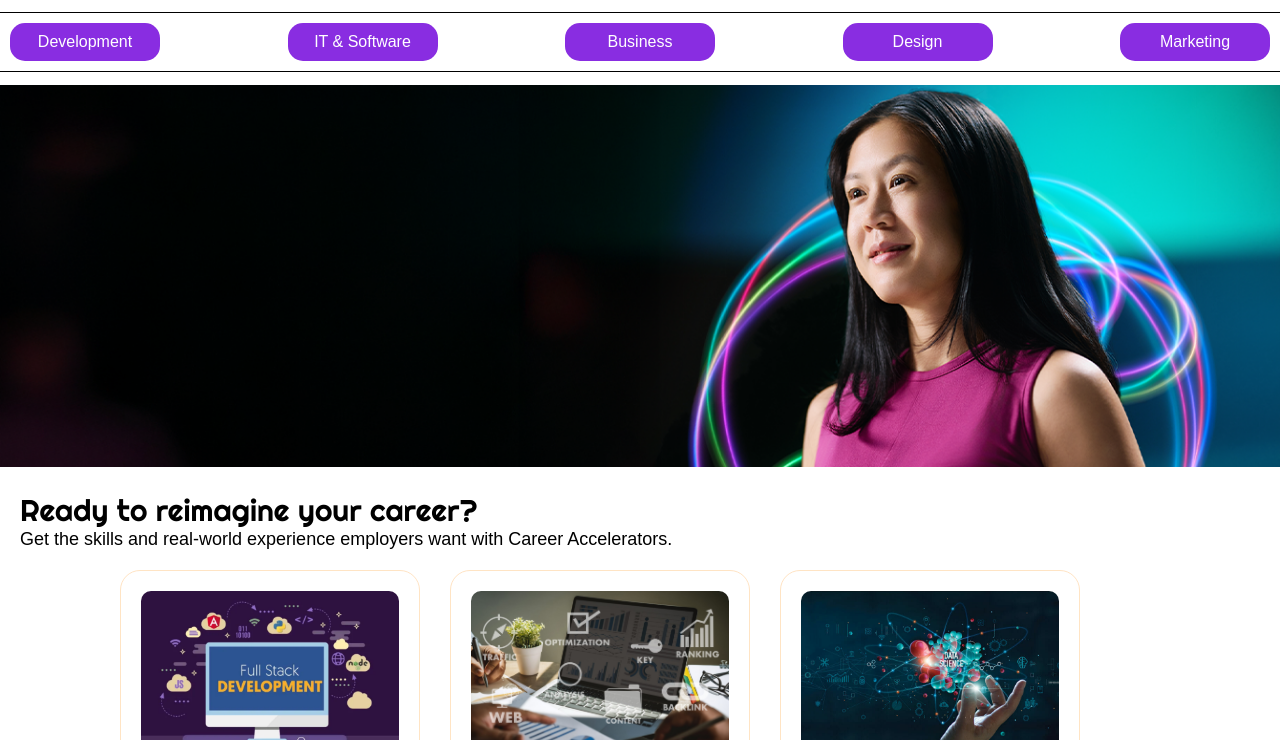
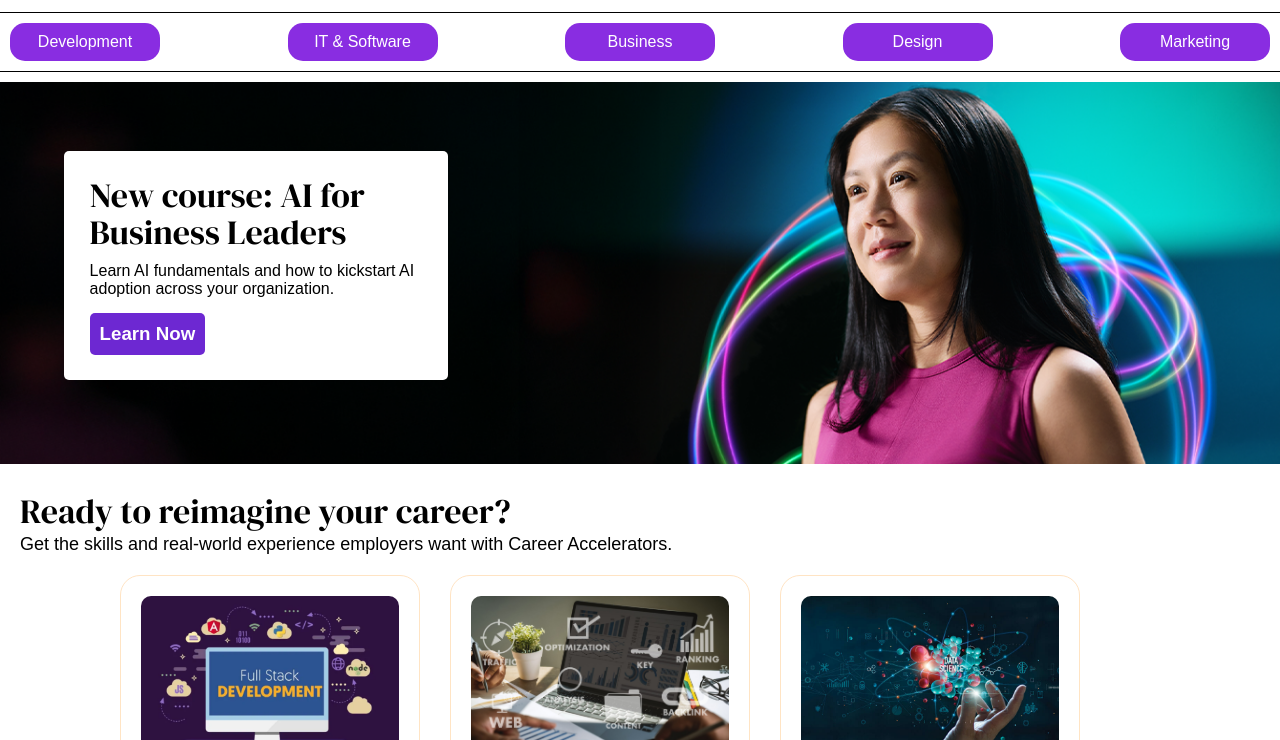
Before and after one commit to Suganthan23/Suganthan23-Udemy-Home-Page-Clone, a plain HTML site: page index.html in a window 1280 px wide. Shown: the part 60-800 px from the top of the page. Drawn offline with Linux system fonts and the light colour scheme; a web font is replaced by a local one.

Commit message:
Updated using position

```diff
--- a/index.html
+++ b/index.html
@@ -18,6 +18,9 @@
     <link rel="preconnect" href="https://fonts.googleapis.com">
     <link rel="preconnect" href="https://fonts.gstatic.com" crossorigin>
     <link href="https://fonts.googleapis.com/css2?family=Righteous&display=swap" rel="stylesheet">
+    <link rel="preconnect" href="https://fonts.googleapis.com">
+    <link rel="preconnect" href="https://fonts.gstatic.com" crossorigin>
+    <link href="https://fonts.googleapis.com/css2?family=DM+Serif+Display:ital@0;1&display=swap" rel="stylesheet">
     <link rel="stylesheet" href="style.css" />
 </head>
 
@@ -35,7 +38,12 @@
         </div>
         <div class="navbar__s3">
             <p>Courses</p>
-            <p>My Learning</p>
+            <div class="mylearning">
+                <p>My Learning</p>
+                <div class="mylearning-popup">
+                    <p>You did not purchase anything yet</p>
+                </div>
+            </div>
             <i class="fa-solid fa-cart-shopping fa-lg"></i>
             <i class="fa-solid fa-bell fa-lg"></i>
             <i class="fa-solid fa-user fa-lg"></i>
@@ -54,6 +62,13 @@
     <!-- ✅ Hero -->
     <section class="sale-image">
         <img src="./images/sale-image.png" alt="Sale Image" />
+        <div class="sale-image-offer">
+            <h1 style="line-height: 1.1;">
+                New course: AI for<br>Business Leaders
+            </h1>
+            <p>Learn AI fundamentals and how to kickstart AI<br>adoption across your organization.</p>
+            <h3>Learn Now</h3>
+        </div>
     </section>
 
     <!-- ✅ Recommended Courses -->
@@ -192,7 +207,8 @@
         </div>
         <div class="bottom-container">
             <div class="bottom-left">
-                <img src="images/logo-udemy-inverted.svg" alt="Udemy" width="91.07142857142857" height="34" loading="eager">
+                <img src="images/logo-udemy-inverted.svg" alt="Udemy" width="91.07142857142857" height="34"
+                    loading="eager">
                 <p>© 2025 Udemy, Inc.</p>
             </div>
             <div class="bottom-right">
--- a/style.css
+++ b/style.css
@@ -18,6 +18,9 @@ body {
     border-bottom: 1px solid black;
     background-color: white;
     gap: 10px;
+    position: sticky;
+    top: 0;
+    z-index: 1;
 }
 
 .navbar__logo {
@@ -74,6 +77,26 @@ body {
     /* Required for fa-solid icons */
 }
 
+.mylearning {
+    position: relative;
+    cursor: pointer;
+}
+
+.mylearning-popup {
+    position: absolute;
+    background-color: white;
+    border: 1px solid black;
+    width: 110px;
+    top: 150%;
+    padding: 10px;
+    right: 0;
+    display: none;
+}
+
+.mylearning:hover .mylearning-popup {
+    display: block;
+}
+
 
 /* ------------------- CATEGORIES ------------------- */
 .categories {
@@ -99,11 +122,6 @@ body {
 }
 
 /* ------------------- SALE IMAGE ------------------- */
-.sale-image img {
-    width: 100%;
-    height: auto;
-    margin-top: 3px;
-}
 
 /* ------------------- RECOMMENDED COURSES ------------------- */
 .recommended__container {
@@ -114,10 +132,11 @@ body {
 
 .recommended__container h1,
 .topics__title,
-.popular__title {
-    font-family: "Righteous", serif;
+.popular__title,
+.sale-image-offer h1 {
+    font-family: "DM Serif Display", serif;
     font-weight: lighter;
-    font-size: 30px;
+    font-size: 34px;
 }
 
 .recommended__container h1 {
@@ -343,3 +362,36 @@ body {
 .bottom-right {
     margin-top: 10px;
 }
+
+
+.sale-image {
+    position: relative;
+}
+
+.sale-image img {
+    width: 100%;
+}
+
+.sale-image-offer {
+    position: absolute;
+    width: 30%;
+    top: 18%;
+    left: 5%;
+    background-color: white;
+    color: black;
+    padding: 2%;
+    border-radius: 5px;
+}
+
+.sale-image-offer p {
+    padding-top: 10px;
+    padding-bottom: 15px;
+}
+
+.sale-image-offer h3 {
+    background-color: #6D28D2;
+    color: white;
+    border-radius: 5px;
+    width: fit-content;
+    padding: 10px;
+}
```
